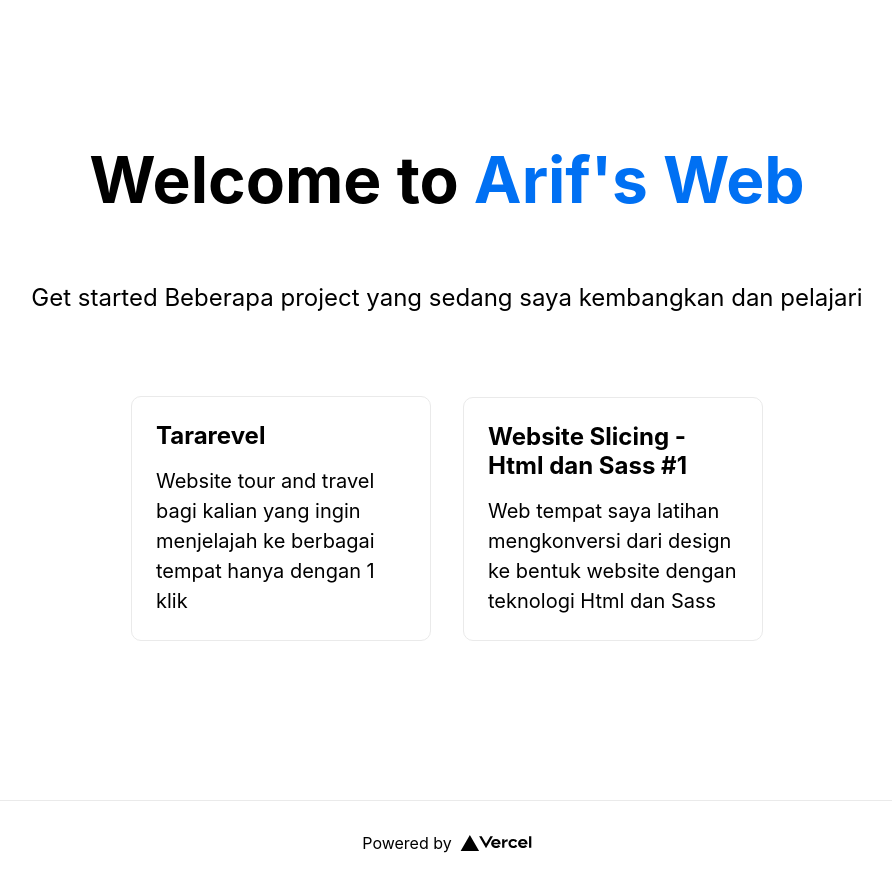
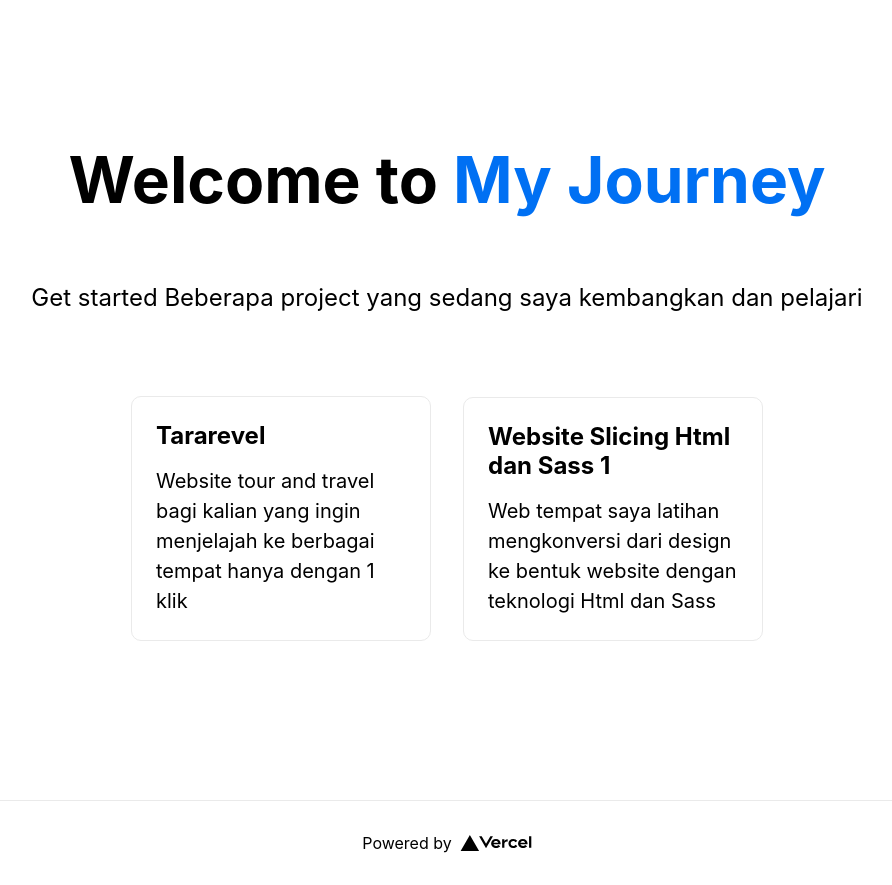
Before and after one commit to Arifsetyaji101/arifsey.xyz, a Next.js app: page / in a window 1280 px wide. Shown: the whole page, without its empty margins (193-1085 px from the left). Built offline with nearby package versions, Linux system fonts and the light colour scheme.

Commit message:
fixing error deploy

```diff
--- a/pages/index.tsx
+++ b/pages/index.tsx
@@ -7,14 +7,14 @@ const Home: NextPage = () => {
   return (
     <div className={styles.container}>
       <Head>
-        <title>Arif Setyaji's Personal Web</title>
+        <title>Arif Setyaji Personal Web</title>
         <meta name="description" content="Generated by create next app" />
         <link rel="icon" href="/favicon.ico" />
       </Head>
 
       <main className={styles.main}>
         <h1 className={styles.title}>
-          Welcome to <a href="https://arifsey.xyz">Arif's Web</a>
+          Welcome to <a href="https://arifsey.xyz">My Journey</a>
         </h1>
 
         <p className={styles.description}>
@@ -29,7 +29,7 @@ const Home: NextPage = () => {
           </a>
 
           <a href="https://htmlsass-1.herokuapp.com" className={styles.card}>
-            <h2>Website Slicing - Html dan Sass #1</h2>
+            <h2>Website Slicing Html dan Sass 1</h2>
             <p>Web tempat saya latihan mengkonversi dari design ke bentuk website dengan teknologi Html dan Sass</p>
           </a>
         </div>
```
Also changed, not shown: 1 other file (tests, documents, lock files or other folders).
